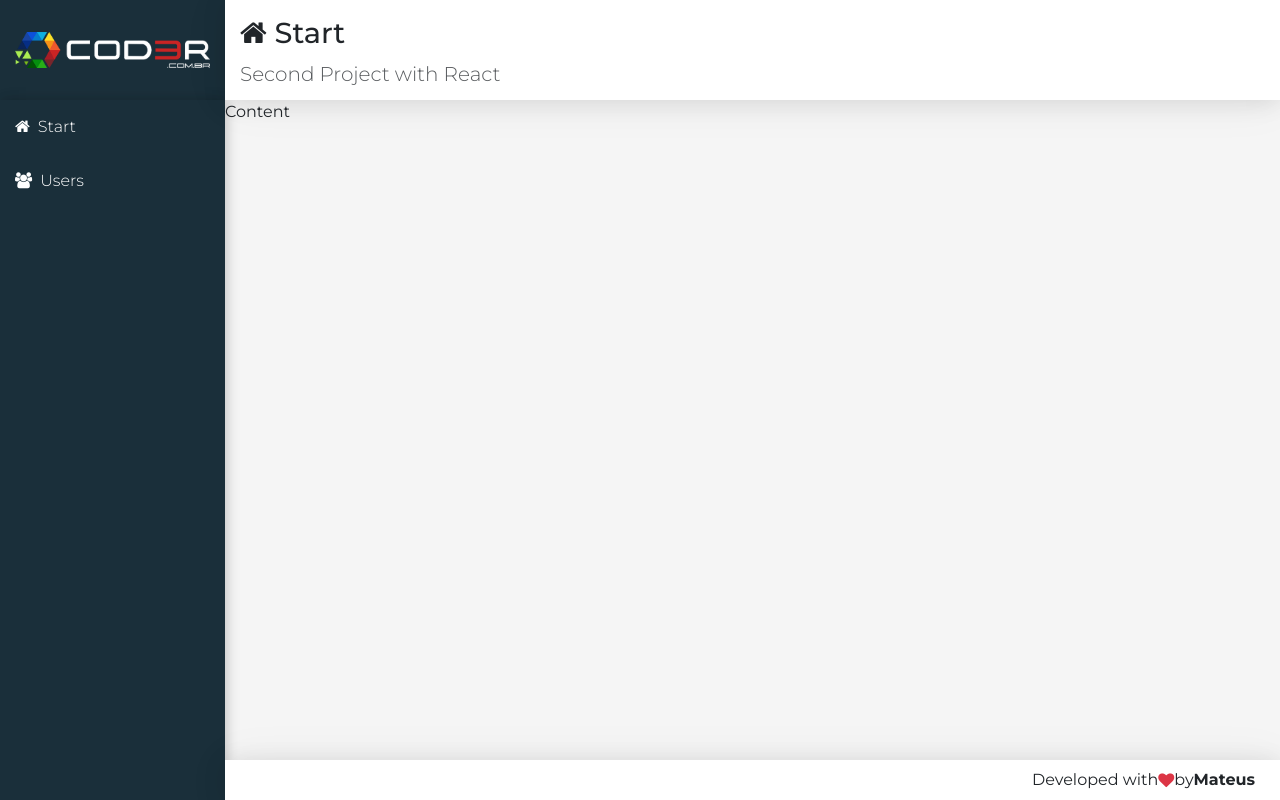
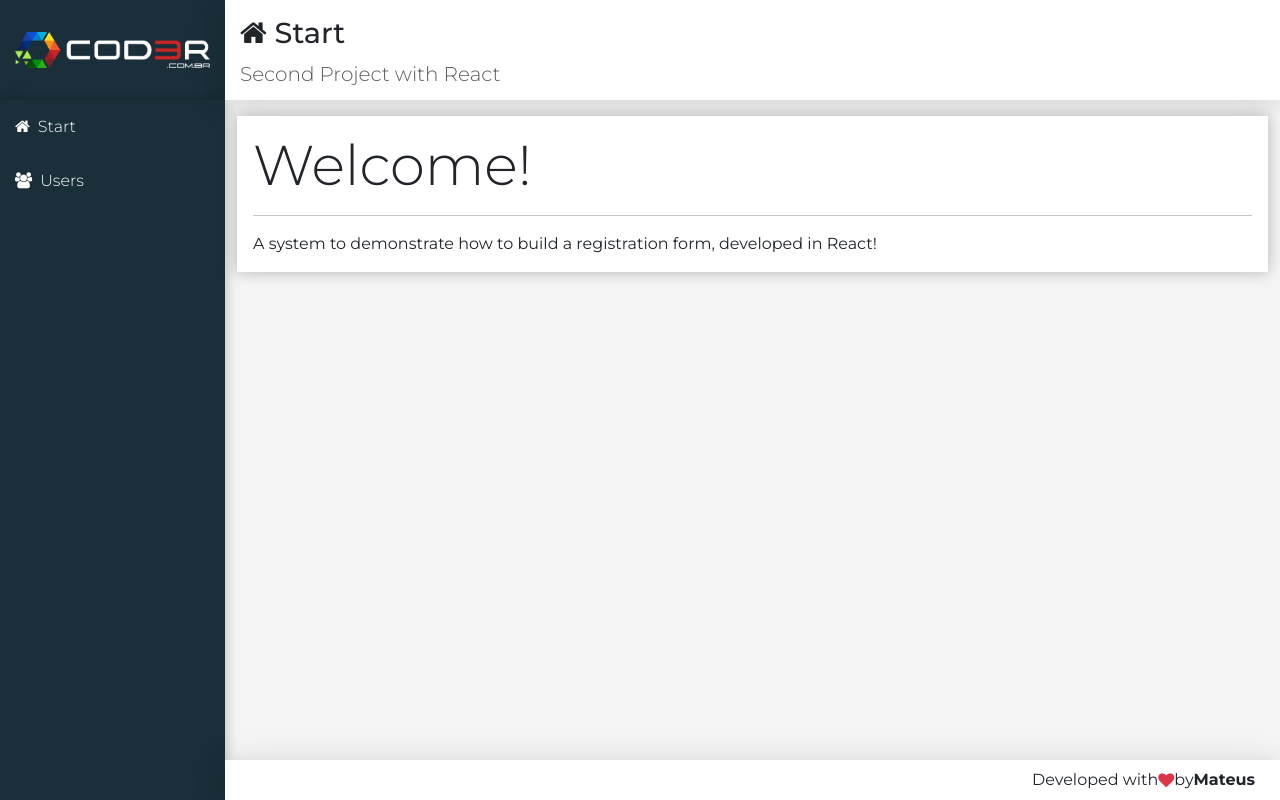
Before and after one commit to MateusBU/User_Register, a React (Create React App) app in the folder frontend/: page / in a window 1280 px wide. Built offline with nearby package versions, Linux system fonts and the light colour scheme.

Commit message:
Creation of Home page

```diff
--- /dev/null
+++ b/frontend/src/components/home/home.jsx
@@ -0,0 +1,13 @@
+import Main from '../template/main';
+import React from 'react';
+
+export default props =>
+    <Main icon="home" title="Start"
+        subtitle="Second Project with React">
+        <div className="display-4">Welcome!</div>
+        <hr />
+        <p className="mb-0">
+            A system to demonstrate how to build a registration form,
+            developed in React!
+        </p>
+    </Main>
--- a/frontend/src/components/template/main.css
+++ b/frontend/src/components/template/main.css
@@ -0,0 +1,4 @@
+main > div{
+    background-color: #fff;
+    box-shadow: 0px 0px 15px #0004;
+}
--- a/frontend/src/components/template/main.jsx
+++ b/frontend/src/components/template/main.jsx
@@ -5,7 +5,9 @@
 export default props =>
     <React.Fragment>
         <Header {...props}/>
-        <main className="content">
-            Content
+        <main className="content container-fluid">
+            <div className="p-3 mt-3">
+                {props.children}
+            </div>
         </main>
     </React.Fragment>
--- a/frontend/src/main/app.jsx
+++ b/frontend/src/main/app.jsx
@@ -4,15 +4,16 @@
 import React from 'react';
 
 import Logo from '../components/template/logo';
-import Main from '../components/template/main';
+import Home from '../components/home/home';
 import Footer from '../components/template/footer';
 import Nav from '../components/template/nav';
+
+
 
 export default props =>
     <div className="app">
         <Logo />
         <Nav />
-        <Main icon="home" title="Start"
-            subtitle="Second Project with React"/>
+        <Home />
         <Footer />
     </div>
```
